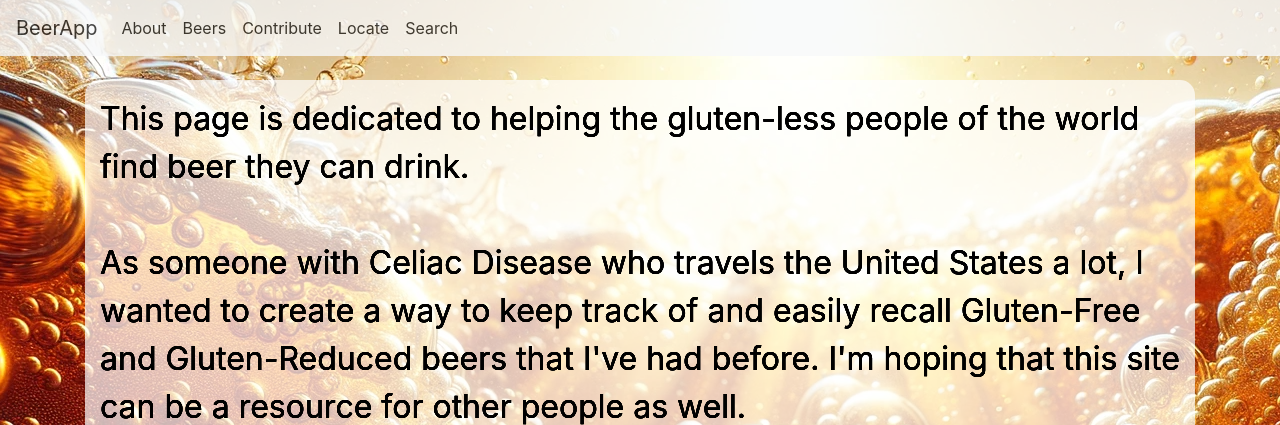
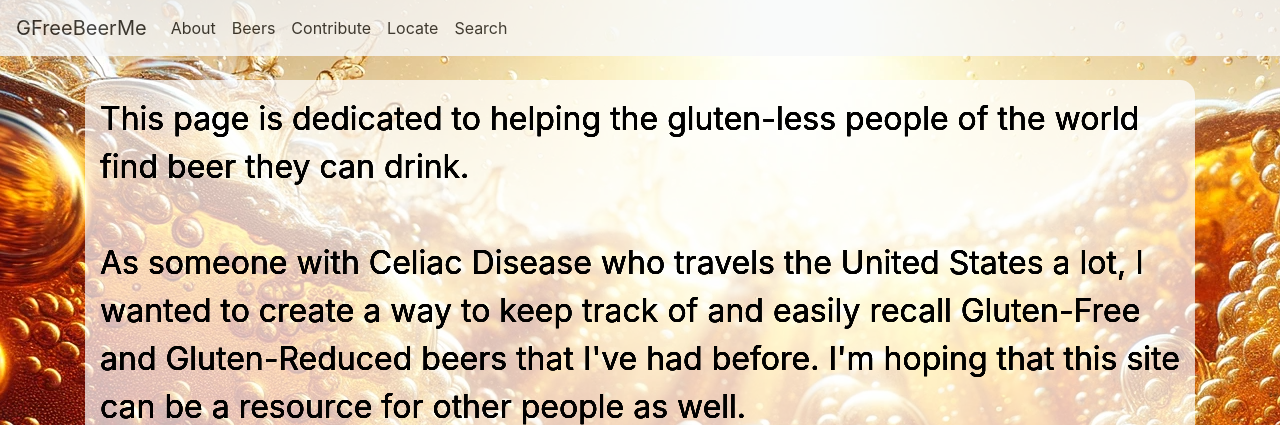
Before and after one commit to alexgarnett/GFreeBeerMe, a Flask app: page /about in a window 1280 px wide. Shown: the top 425 px of the page. Run offline with Flask 3, Linux system fonts and the light colour scheme; some libraries are stand-ins or nearby versions.

Commit message:
Updated displayed text for the home page link in the navbar

```diff
--- a/src/app/templates/base.html
+++ b/src/app/templates/base.html
@@ -13,7 +13,7 @@
   </head>
   <body style="background: url('/static/images/bubbles.png') no-repeat center center fixed;">
     <nav class="navbar navbar-expand-md navbar-light bg-light" style="opacity:0.8;">
-        <a class="navbar-brand" href="{{ url_for('main') }}">BeerApp</a>
+        <a class="navbar-brand" href="{{ url_for('main') }}">GFreeBeerMe</a>
         <button class="navbar-toggler" type="button" data-toggle="collapse" data-target="#navbarNav" aria-controls="navbarNav" aria-expanded="false" aria-label="Toggle navigation">
             <span class="navbar-toggler-icon"></span>
         </button>
```
